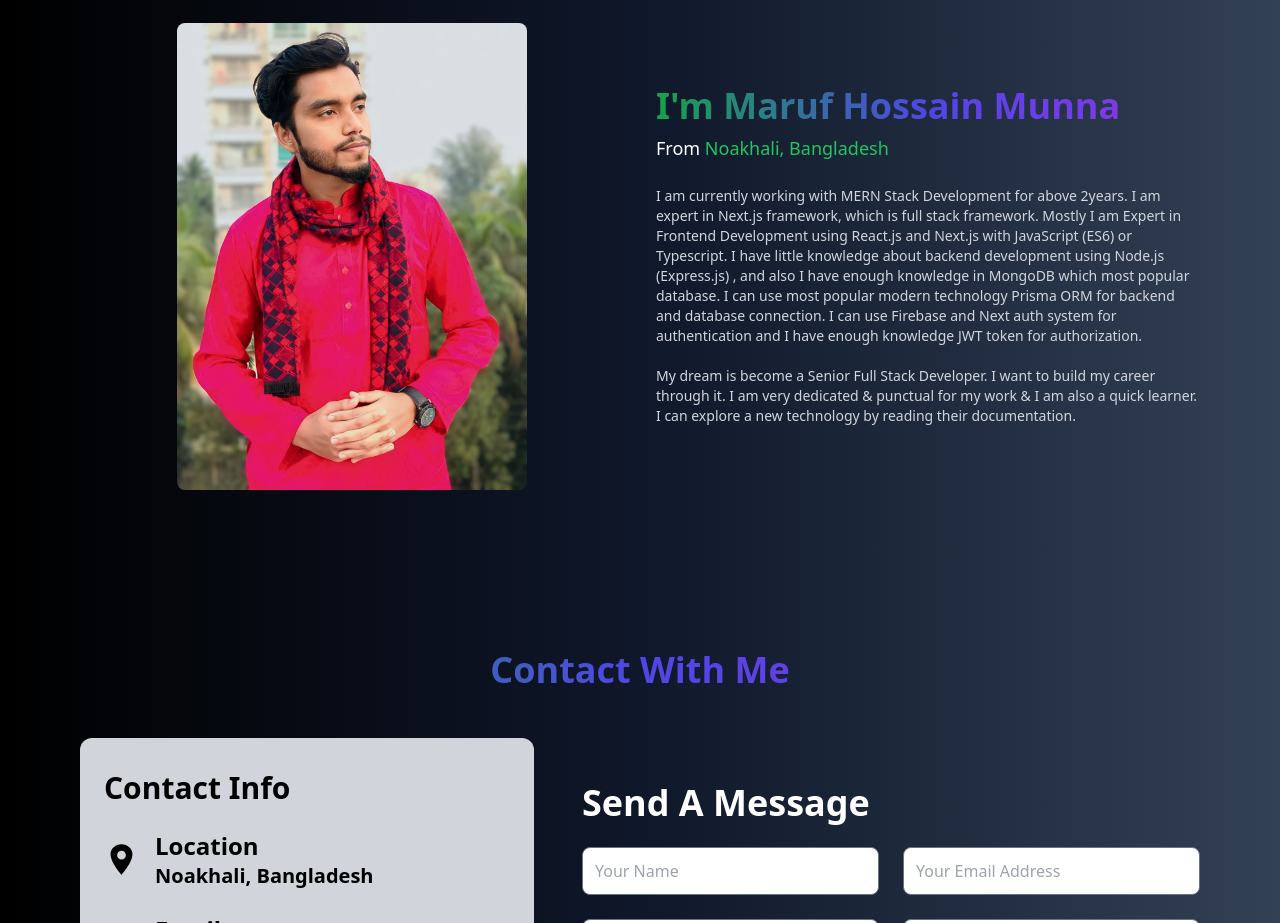
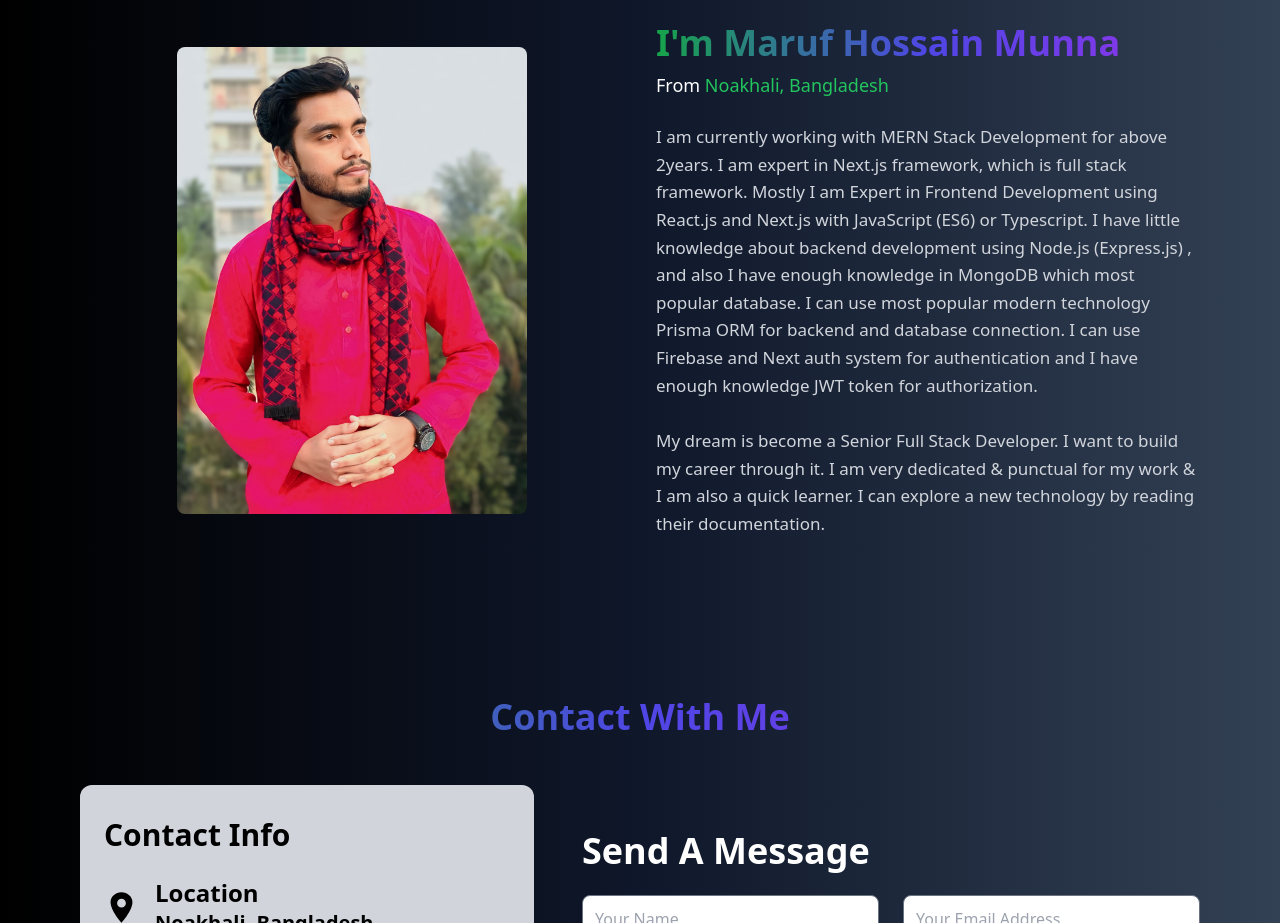
Before and after one commit to maruf-hossain-munna/portfolio-2.0, a Next.js app: page / in a window 1280 px wide. Shown: the part 3260-4183 px from the top of the page. Built offline with nearby package versions, Linux system fonts and the light colour scheme; a web font is replaced by a local one.

Commit message:
favicon and all done

```diff
--- a/app/components/about/About.tsx
+++ b/app/components/about/About.tsx
@@ -26,7 +26,7 @@ const About = () => {
                         label="I'm Maruf Hossain Munna"
                     />
                     <h4 className='text-lg mt-2 mb-3 lg:mb-6'>From <span className='text-green-500'>Noakhali, Bangladesh </span></h4>
-                    <p className='text-sm lg:text-md text-gray-300'>
+                    <p className='text-sm lg:text-[17px] leading-relaxed text-gray-300'>
                         I am currently working with MERN Stack Development for above 2years. I am expert in Next.js framework, which is full stack framework. Mostly I am Expert in Frontend Development using React.js and Next.js with JavaScript (ES6) or Typescript. I have little knowledge about backend development using Node.js (Express.js) , and also I have enough knowledge in MongoDB which most popular database. I can use most popular modern technology Prisma ORM for backend and database connection. I can use Firebase and Next auth system for authentication and I have enough knowledge JWT token for authorization.
                             <br /> <br />
                         My dream is become a Senior Full Stack Developer. I want to build my career through it. I am very dedicated & punctual for my work & I am also a quick learner. I can explore a new technology by reading their documentation.
```
